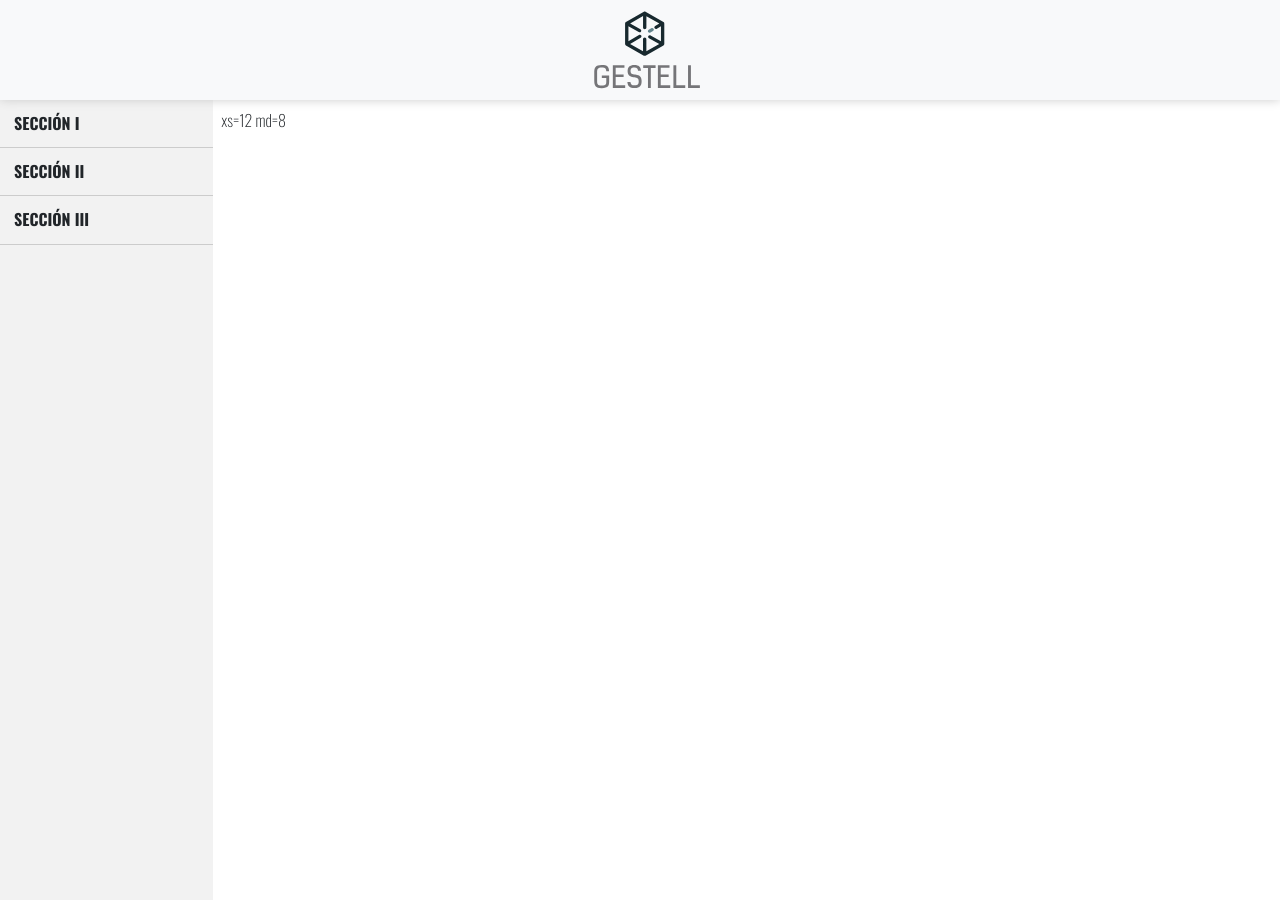
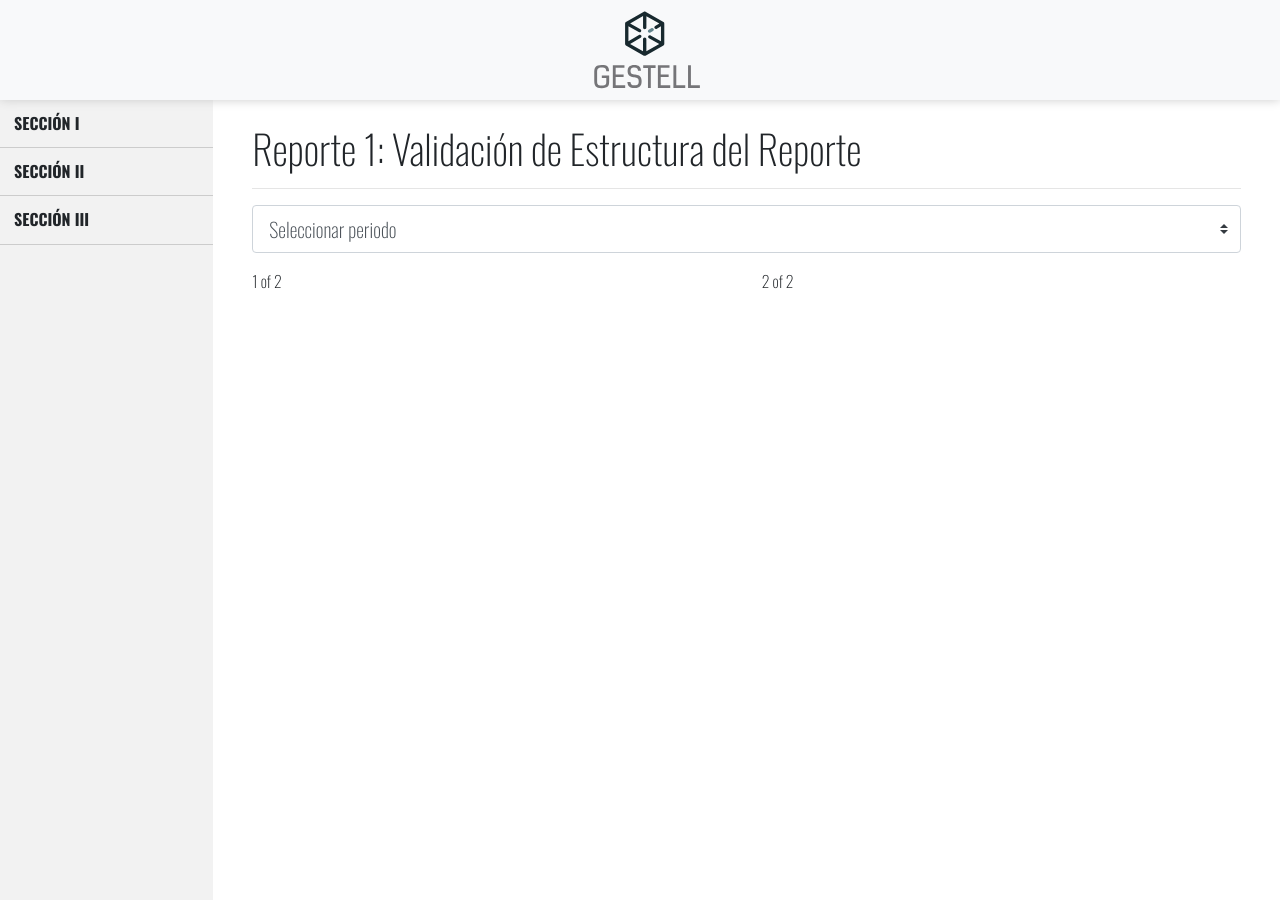
Before and after one commit to axelobscura/usd-tools, a React (Create React App) app: page / in a window 1280 px wide. Built offline with nearby package versions, Linux system fonts and the light colour scheme.

Commit message:
Seccion titulos

```diff
--- a/src/App.js
+++ b/src/App.js
@@ -11,24 +11,29 @@ import Col from 'react-bootstrap/Col';
 import 'bootstrap/dist/css/bootstrap.min.css';
 import Header from './components/Header';
 import MenuLateral from './components/MenuLateral';
+import Seccion1Reporte1 from './components/dashboards/Seccion1Reporte1';
 import './App.css';
 
 function App() {
   return (
     <>
+      <Router>
         <Header />
         <Container fluid={true} className="p-0 m-0">
           <Row className="p-0 m-0">
             <Col xs={2} md={2} className="menulateral p-0 m-0">
-            <Router>
               <MenuLateral />
-            </Router>
             </Col>
-          <Col xs={10} md={10} className="p-2 m-0">
-            xs=12 md=8
+            <Col xs={10} md={10} className="p-4 m-0">
+              <Switch>
+                <Route exact path="/">
+                  <Seccion1Reporte1 />
+                </Route>
+              </Switch>
             </Col>
           </Row>
         </Container>
+      </Router>
     </>
   );
 }
--- /dev/null
+++ b/src/components/dashboards/Seccion1Reporte1.js
@@ -0,0 +1,35 @@
+import React from 'react';
+import Container from 'react-bootstrap/Container';
+import Row from 'react-bootstrap/Row';
+import Col from 'react-bootstrap/Col';
+import Titulo from './Titulo/Titulo';
+import Form from 'react-bootstrap/Form';
+
+function Seccion1Reporte1() {
+    return (
+        <>
+            <Titulo texto="Reporte 1: Validación de Estructura del Reporte" />
+            <Container>
+                <Row>
+                    <Col>
+                        <Form.Group style={{ width: '100%' }}>
+                            <Form.Control as="select" size="lg" custom>
+                                <option>Seleccionar periodo</option>
+                                <option>2</option>
+                                <option>3</option>
+                                <option>4</option>
+                                <option>5</option>
+                            </Form.Control>
+                        </Form.Group>
+                    </Col>
+                </Row>
+                <Row>
+                    <Col>1 of 2</Col>
+                    <Col>2 of 2</Col>
+                </Row>
+            </Container>
+        </>
+    )
+}
+
+export default Seccion1Reporte1;
--- /dev/null
+++ b/src/components/dashboards/Titulo/Titulo.js
@@ -0,0 +1,21 @@
+import React from 'react';
+import Container from 'react-bootstrap/Container';
+import Row from 'react-bootstrap/Row';
+import Col from 'react-bootstrap/Col';
+
+function Titulo(props) {
+    return (
+        <>
+            <Container>
+                <Row>
+                    <Col>
+                        <h1>{props.texto}</h1>
+                        <hr />
+                    </Col>
+                </Row>
+            </Container>
+        </>
+    )
+}
+
+export default Titulo;
```
Lines whose indentation alone changed are shown as unchanged.
